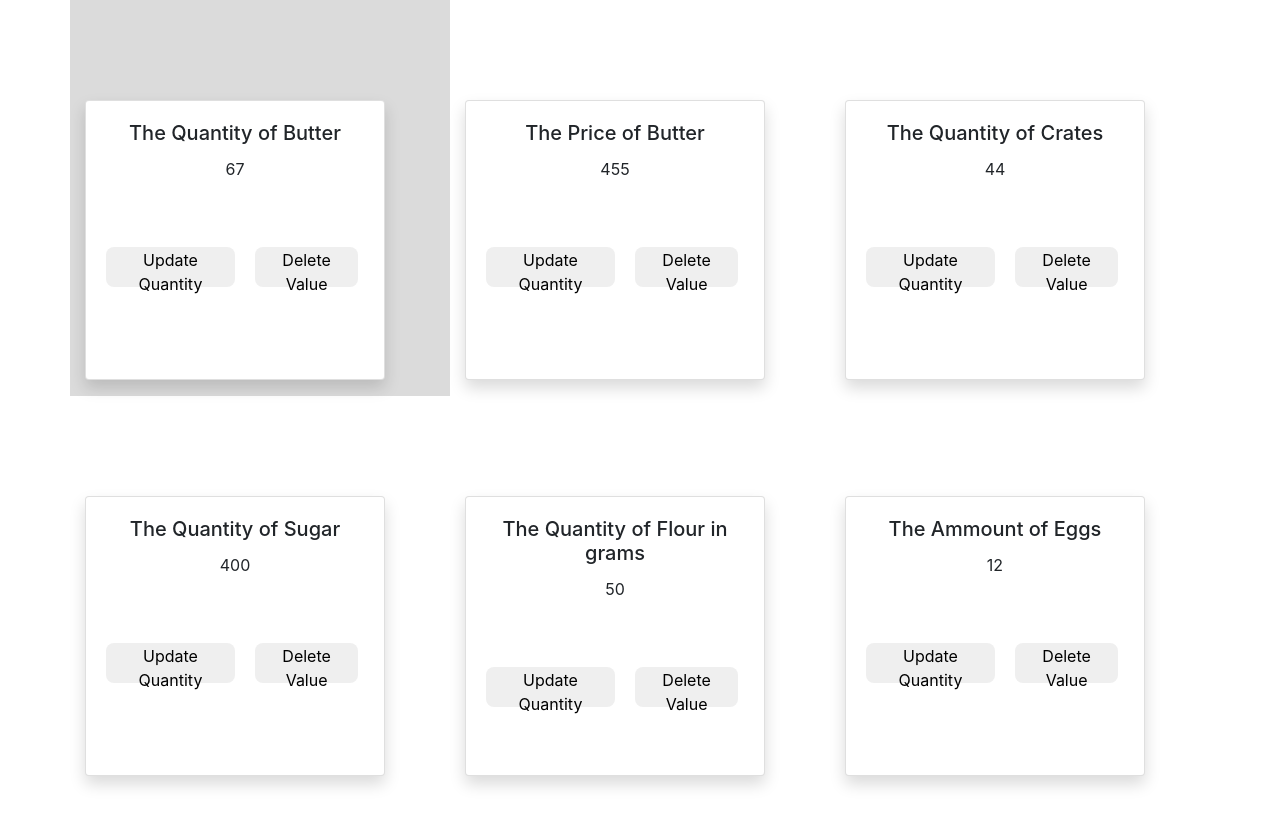
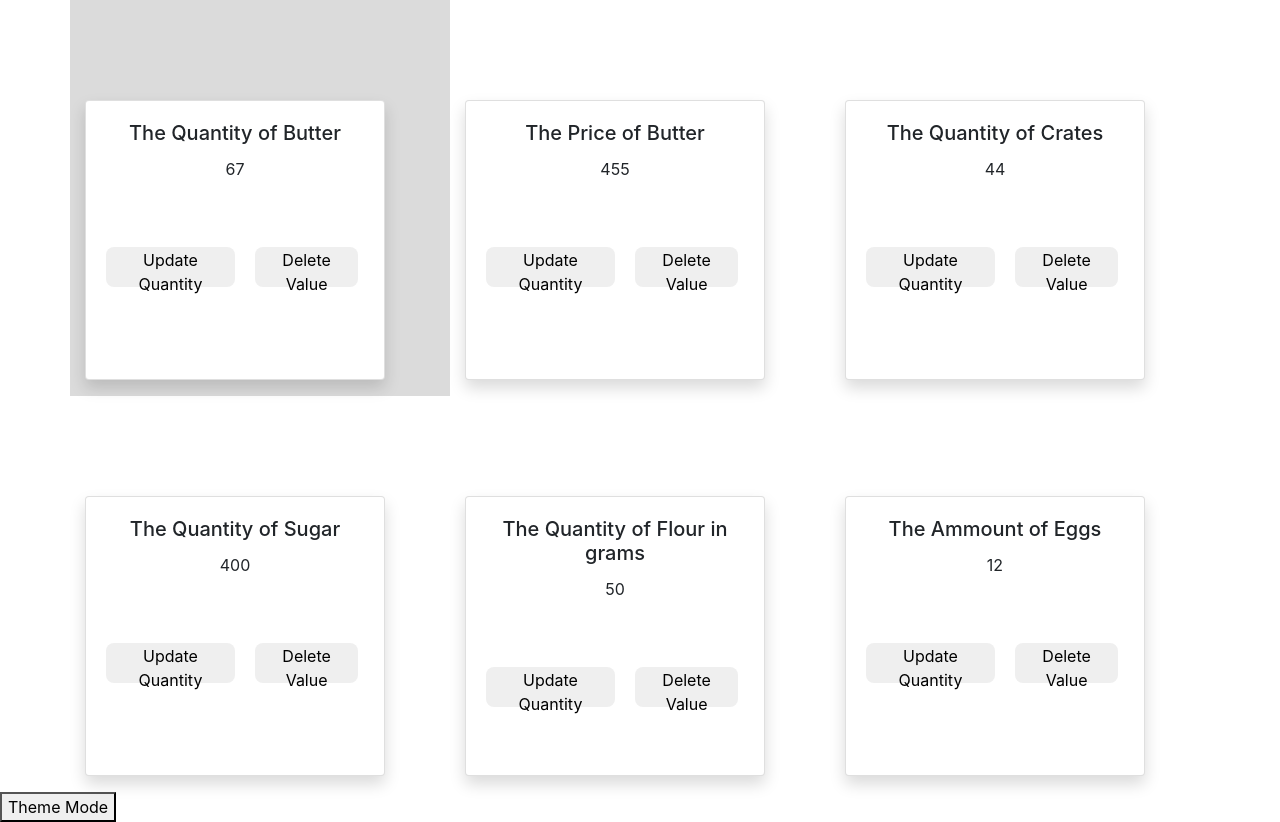
Before and after one commit to kruzabasi/migrant_dashboard, a React (Create React App) app: page / in a window 1280 px wide. Before the commit the page ends 800 px from the top, so only its background shows below. Built offline with nearby package versions, Linux system fonts and the light colour scheme.

Commit message:
change mode applied via usecontext

```diff
--- a/src/App.jsx
+++ b/src/App.jsx
@@ -2,6 +2,7 @@ import React, { Component } from "react";
 import Board from "./Board";
 import "bootstrap/dist/css/bootstrap.min.css/";
 import BoardContextProvider from "./BoardContext";
+import ChMod from "./ChMod";
 
 class App extends Component {
   render() {
@@ -9,6 +10,7 @@ class App extends Component {
       <div>
         <BoardContextProvider>
           <Board />
+          <ChMod />
         </BoardContextProvider>
       </div>
     );
--- a/src/BoardContext.jsx
+++ b/src/BoardContext.jsx
@@ -18,11 +18,17 @@ class BoardContextProvider extends Component {
         buttonMode: "#020102"
       }
     };
+    this.chMod = this.chMod.bind(this);
   }
+  chMod = () => {
+    this.setState({
+      brightTheme: !this.state.brightTheme
+    });
+  };
   render() {
     return (
       <div>
-        <BoardContext.Provider value={{ ...this.state }}>
+        <BoardContext.Provider value={{ ...this.state, chMod: this.chMod }}>
           {this.props.children}
         </BoardContext.Provider>
       </div>
--- /dev/null
+++ b/src/ChMod.jsx
@@ -0,0 +1,13 @@
+import React, { Component } from "react";
+import { BoardContext } from "./BoardContext";
+
+class ChMod extends Component {
+  static contextType = BoardContext;
+
+  render() {
+    const { chMod } = this.context;
+    return <button onClick={chMod}>Theme Mode</button>;
+  }
+}
+
+export default ChMod;
```
